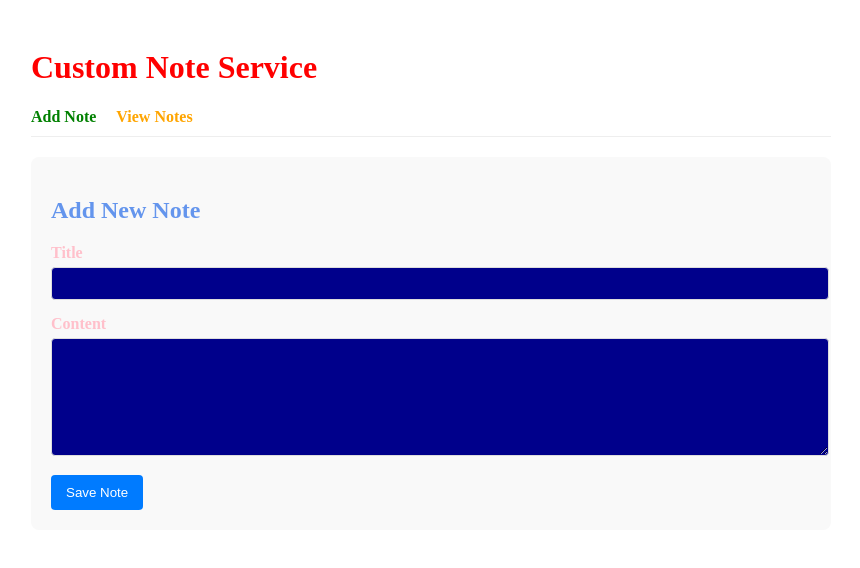
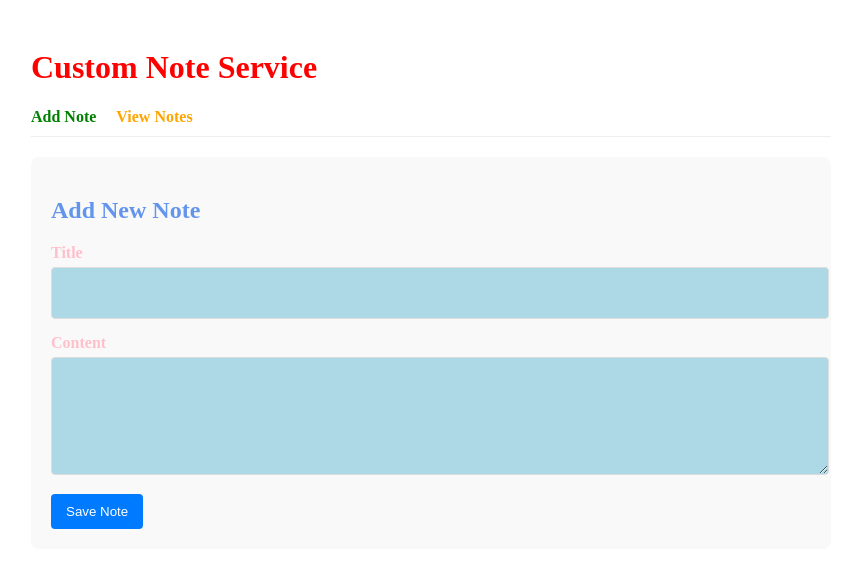
Before and after one commit to CreatorRama/Notes-App, a React (Vite) app: page / in a window 1280 px wide. Shown: the top 568 px of the page, without its empty margins (209-1069 px from the left). Built offline with nearby package versions, Linux system fonts and the light colour scheme.

Commit message:
added new styles again

```diff
--- a/src/components/AddNote.jsx
+++ b/src/components/AddNote.jsx
@@ -40,7 +40,7 @@ const AddNote = () => {
           <input
             type="text"
             value={title}
-            style={{backgroundColor:"darkblue",color:"red"}}
+            style={{backgroundColor:"lightblue",color:"green",fontSize:"30px"}}
             onChange={(e) => setTitle(e.target.value)}
             required
           />
@@ -48,7 +48,7 @@ const AddNote = () => {
         <div>
           <label style={{color:"pink"}}>Content</label>
           <textarea
-           style={{backgroundColor:"darkblue",color:"red"}}
+           style={{backgroundColor:"lightblue",color:"red",fontSize:"15px"}}
             value={content}
             onChange={(e) => setContent(e.target.value)}
             required
```
